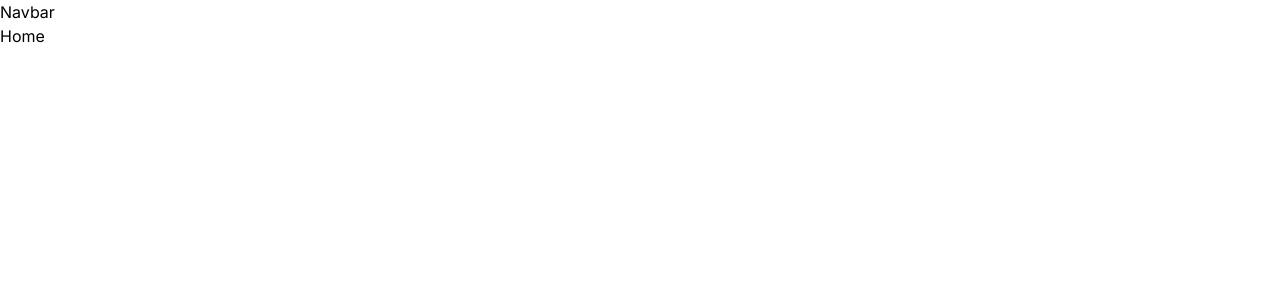
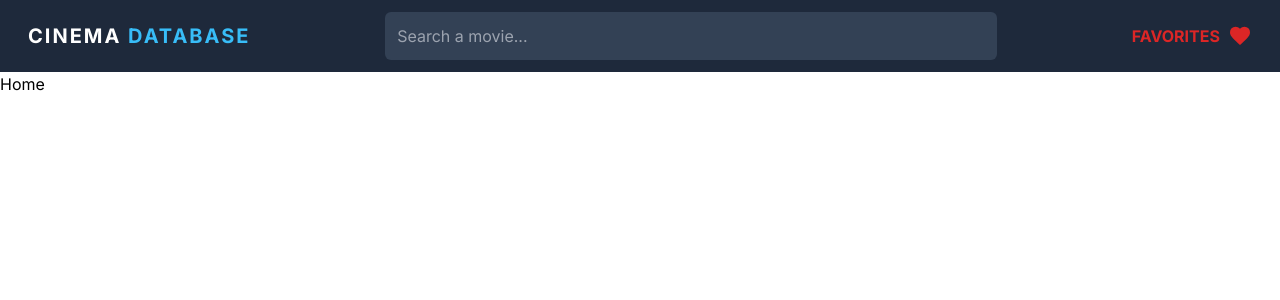
Before and after one commit to alisajad001/cinema, a React (Vite) app: page / in a window 1280 px wide. Shown: the top 300 px of the page. Built offline with nearby package versions, Linux system fonts and the light colour scheme.

Commit message:
Style: Navbar section

```diff
--- a/src/components/Navbar.jsx
+++ b/src/components/Navbar.jsx
@@ -1,5 +1,33 @@
+import { Link } from "react-router-dom";
+import favouriteIcon from "../assets/heart-icon.svg";
+
 const Navbar = () => {
-  return <div>Navbar</div>;
+  return (
+    <header className="bg-slate-800 px-7 py-3 flex justify-between items-center">
+      <h1 className="font-bold text-xl uppercase tracking-widest text-white">
+        Cinema <span className="text-sky-400 ">Database</span>
+      </h1>
+
+      <input
+        type="text"
+        placeholder="Search a movie..."
+        className="p-3 rounded-md bg-slate-700 text-white w-1/2 outline-none focus:outline-2 focus:outline-sky-400/40"
+      />
+
+      <Link className="text-red-600 font-bold uppercase flex gap-2" to="#">
+        Favorites
+        <svg
+          xmlns="http://www.w3.org/2000/svg"
+          height="24"
+          viewBox="0 -960 960 960"
+          width="24"
+          className="fill-red-600"
+        >
+          <path d="m480-120-58-52q-101-91-167-157T150-447.5Q111-500 95.5-544T80-634q0-94 63-157t157-63q52 0 99 22t81 62q34-40 81-62t99-22q94 0 157 63t63 157q0 46-15.5 90T810-447.5Q771-395 705-329T538-172l-58 52Z" />
+        </svg>
+      </Link>
+    </header>
+  );
 };
 
 export default Navbar;
```
Also changed, not shown: src/assets/heart-icon-outline.svg (added), src/assets/heart-icon.svg (added).
